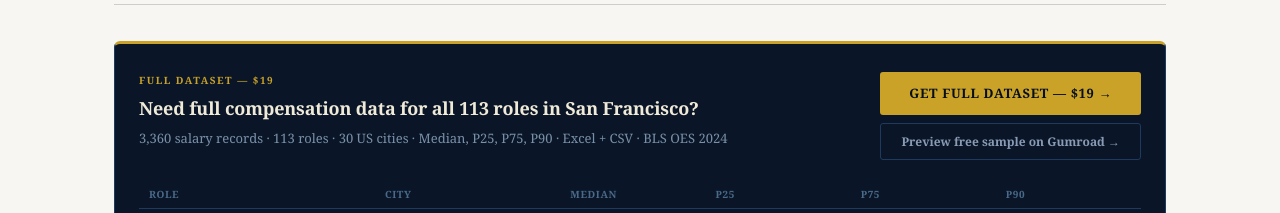
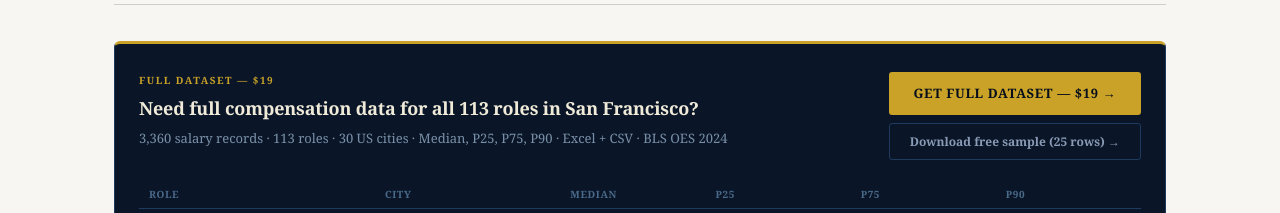
Before and after one commit to DreadStallion/salary-index, a Next.js app: page /city/san-francisco in a window 1280 px wide. Shown: the part 5440-5653 px from the top of the page. Built offline with nearby package versions, Linux system fonts and the light colour scheme.

Commit message:
wire free sample URL to DatasetCTA secondary button

```diff
--- a/components/DatasetCTA.tsx
+++ b/components/DatasetCTA.tsx
@@ -1,4 +1,5 @@
 const GUMROAD_URL = 'https://dreadstallion.gumroad.com/l/tvhsz'
+const SAMPLE_URL = 'https://dreadstallion.gumroad.com/l/jqrbti'
 
 const PREVIEW_ROWS = [
   { role: 'Software Engineer',    city: 'San Francisco', median: '$190,000', p25: '$140,000', p75: '$240,000', p90: '$305,000' },
@@ -62,7 +63,7 @@ export default function DatasetCTA({ role, city }: { role?: string; city?: strin
           }}>
             GET FULL DATASET — $19 →
           </a>
-          <a href={GUMROAD_URL} target="_blank" rel="noopener noreferrer" style={{
+          <a href={SAMPLE_URL} target="_blank" rel="noopener noreferrer" style={{
             background: 'transparent',
             color: '#8a9bb5',
             fontWeight: 600,
@@ -74,7 +75,7 @@ export default function DatasetCTA({ role, city }: { role?: string; city?: strin
             borderRadius: 3,
             display: 'block',
           }}>
-            Preview free sample on Gumroad →
+            Download free sample (25 rows) →
           </a>
         </div>
       </div>
```
